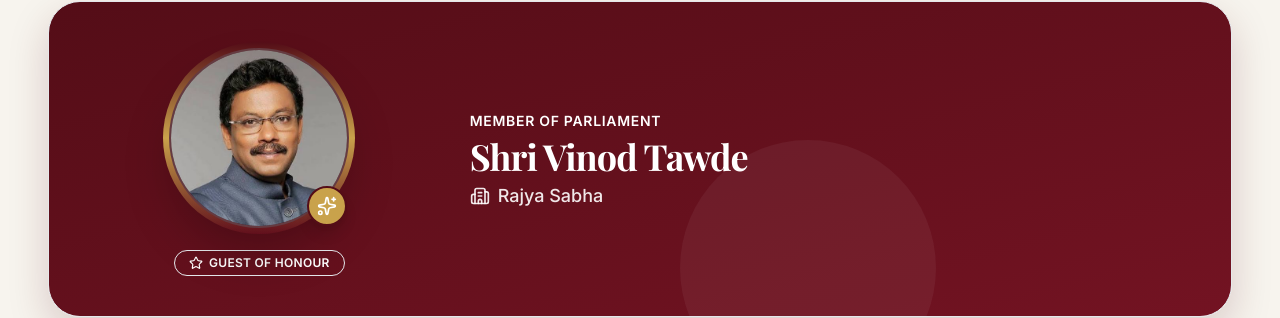
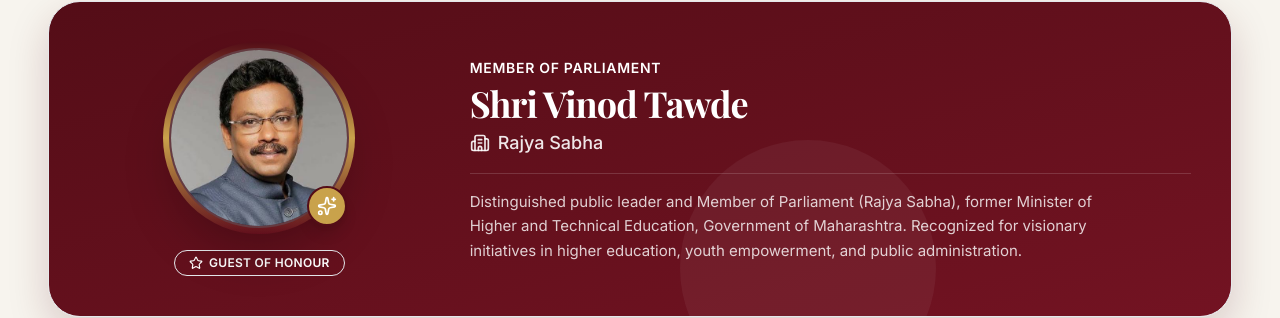
Before and after one commit to code-yashkumar/Convocation-iiitbh, a React (Vite) app: page / in a window 1280 px wide. Shown: the part 1073-1391 px from the top of the page. Built offline with nearby package versions, Linux system fonts and the light colour scheme; no server answers; a web font is replaced by a local one.

Commit message:
Restore biographical description section to featured dignitary banner card

```diff
--- a/src/sections/Dignitaries/index.jsx
+++ b/src/sections/Dignitaries/index.jsx
@@ -7,6 +7,7 @@ const HIGHER_DIGNITARY = {
   subtitle: 'Member of Parliament',
   designation: 'Rajya Sabha',
   badge: 'Guest of Honour',
+  bio: 'Distinguished public leader and Member of Parliament (Rajya Sabha), former Minister of Higher and Technical Education, Government of Maharashtra. Recognized for visionary initiatives in higher education, youth empowerment, and public administration.',
   image: '/assets/dignitaries/shri-vinod-tawde.jpg',
   initials: 'VT',
 };
@@ -131,6 +132,13 @@ export function DignitariesSection() {
                     <span>{HIGHER_DIGNITARY.designation}</span>
                   </div>
                 </div>
+
+                {/* Description / Citation from past design */}
+                <div className="mt-3.5 sm:mt-4 pt-3.5 sm:pt-4 border-t border-white/15">
+                  <p className="font-body text-white/80 text-xs sm:text-[0.9375rem] leading-relaxed max-w-2xl mx-auto lg:mx-0">
+                    {HIGHER_DIGNITARY.bio}
+                  </p>
+                </div>
               </div>
 
             </div>
```
